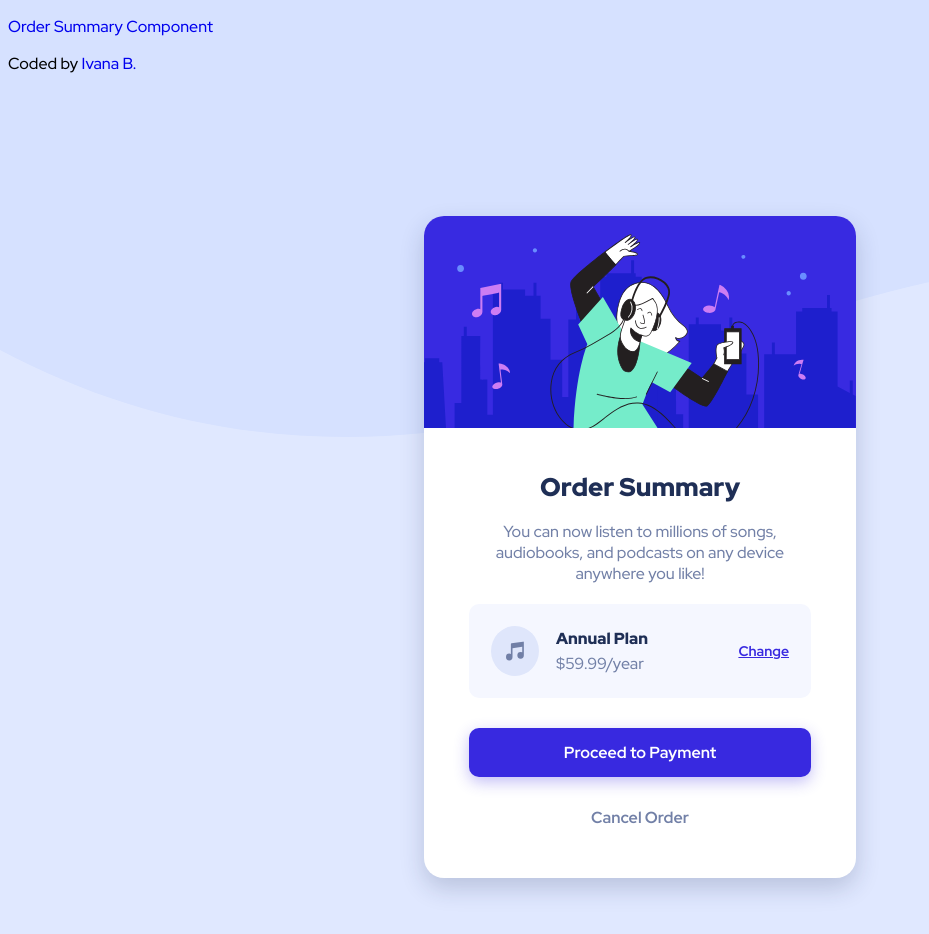
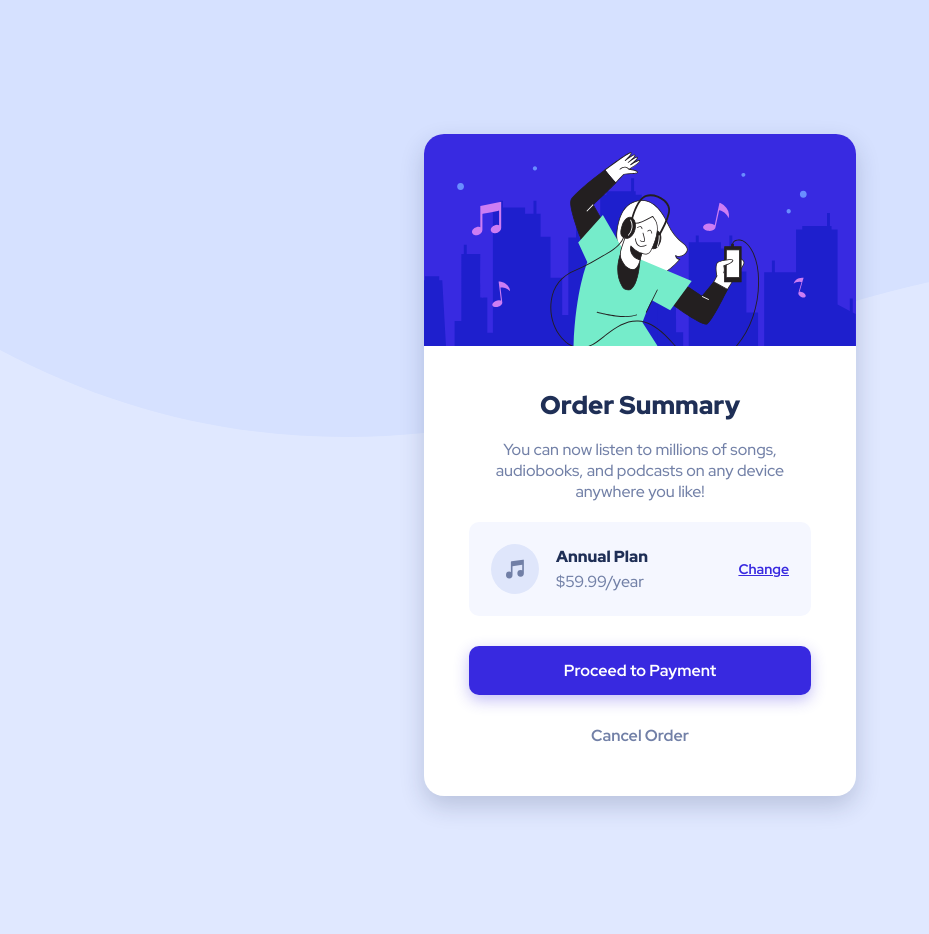
Before and after one commit to Ivy-B4N/Order-Summary-Component, a plain HTML site: page index.html in a window 1280 px wide. Shown: the whole page, without its empty margins (0-929 px from the left). Drawn offline with Linux system fonts and the light colour scheme.

Commit message:
Update index.html

```diff
--- a/index.html
+++ b/index.html
@@ -18,11 +18,6 @@
 
 <body>
   <main>
-
-    <div class="attribution">
-      <p><a href="https://www.frontendmentor.io/challenges" target="_blank">Order Summary Component</a></p>
-      <p>Coded by <a href="https://github.com/Ivy-B4N" target="_blank">Ivana B.</a></p>
-    </div>
 
     <div class="container">
 
```
